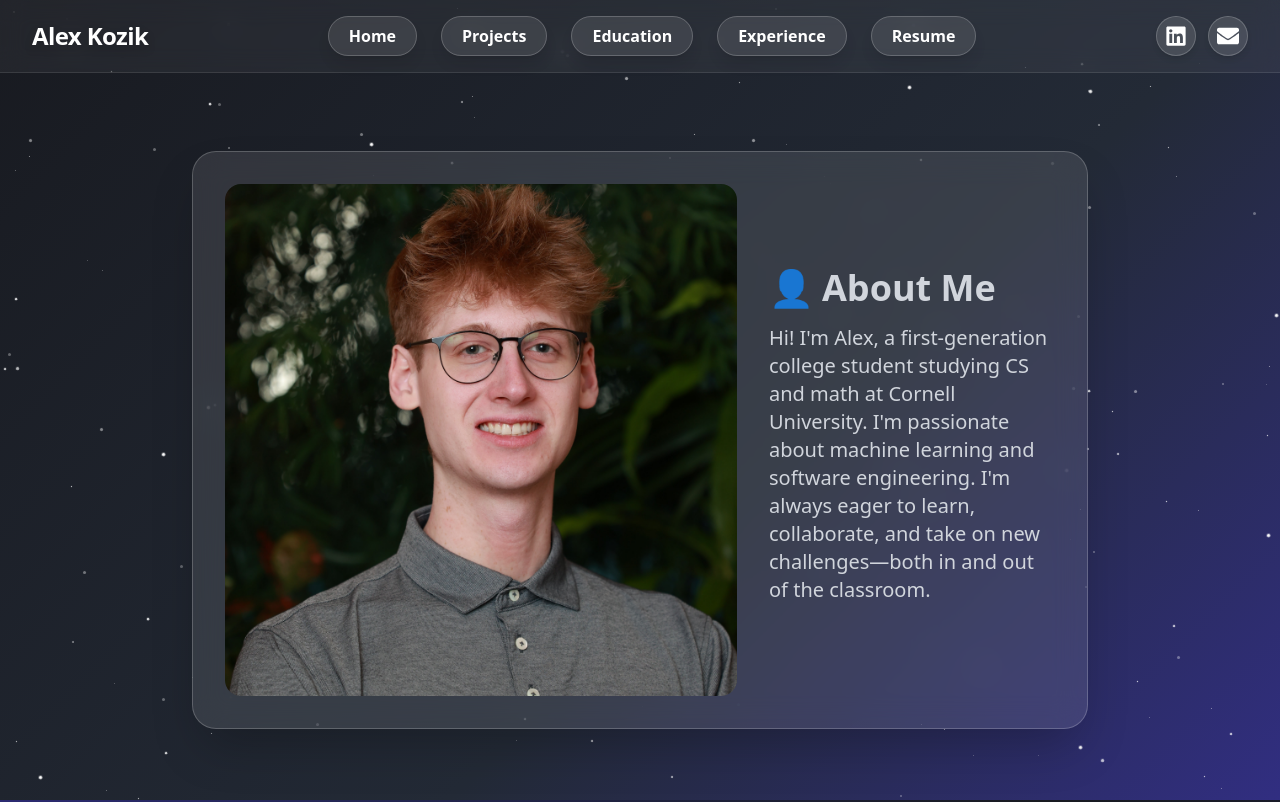
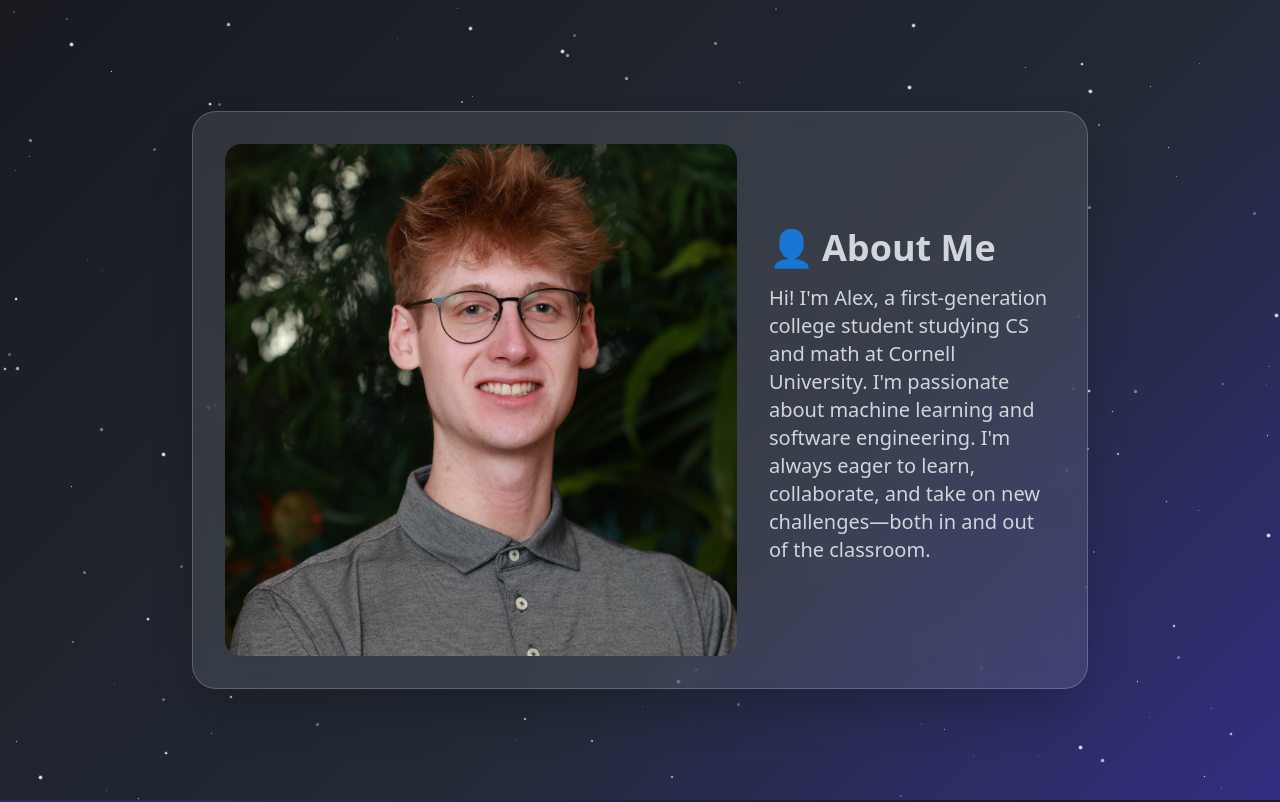
Before and after one commit to LambdaAK/Alex-Kozik-Portfolio, a React (Vite) app: page / in a window 1280 px wide. Shown: the top 802 px of the page. Built offline with nearby package versions, Linux system fonts and the light colour scheme.

Commit message:
Removed navbar

```diff
--- a/src/App.tsx
+++ b/src/App.tsx
@@ -530,60 +530,15 @@
   </div>
 );
 
-function Navbar() {
-  return (
-    <nav className="w-full flex items-center justify-between px-8 py-4 fixed top-0 left-0 z-20 bg-white/5 backdrop-blur-md border-b border-white/10">
-      {/* Logo */}
-      <div className="font-extrabold text-2xl text-white drop-shadow-lg tracking-tight select-none">
-        Alex Kozik
-      </div>
-      {/* Nav Links */}
-      <ul className="flex gap-4 md:gap-6">
-        {[
-          { name: 'Home', href: '#about' },
-          { name: 'Projects', href: '#projects' },
-          { name: 'Education', href: '#education' },
-          { name: 'Experience', href: '#experience' },
-          { name: 'Resume', href: '/resume.pdf', download: true },
-        ].map((link) => (
-          <li key={link.name}>
-            <a
-              href={link.href}
-              {...(link.download ? { download: true } : {})}
-              className="px-5 py-2 rounded-full bg-white/10 text-white font-semibold backdrop-blur-lg border border-white/20 shadow-lg transition duration-200 hover:bg-gradient-to-r hover:from-cyan-400/30 hover:to-blue-500/30 hover:text-cyan-200 hover:scale-105 hover:shadow-xl focus:outline-none focus:ring-2 focus:ring-cyan-400/40"
-              target={link.href.startsWith('http') ? '_blank' : undefined}
-              rel={link.href.startsWith('http') ? 'noopener noreferrer' : undefined}
-            >
-              {link.name}
-            </a>
-          </li>
-        ))}
-      </ul>
-      {/* Social Icons */}
-      <div className="flex gap-3">
-        <a href="https://linkedin.com/in/alex-kozik" target="_blank" rel="noopener noreferrer" aria-label="LinkedIn"
-          className="w-10 h-10 flex items-center justify-center rounded-full bg-white/10 border border-white/20 text-white hover:bg-white/20 hover:text-cyan-300 transition shadow-md backdrop-blur-md">
-          <FaLinkedin size={22} />
-        </a>
-        <a href="mailto:alex.kozik@yahoo.com" aria-label="Email"
-          className="w-10 h-10 flex items-center justify-center rounded-full bg-white/10 border border-white/20 text-white hover:bg-white/20 hover:text-cyan-300 transition shadow-md backdrop-blur-md">
-          <FaEnvelope size={22} />
-        </a>
-      </div>
-    </nav>
-  );
-}
-
 function App() {
   return (
     <div className="min-h-screen bg-gradient-to-br from-indigo-900 via-[#181A20] to-indigo-950 text-[#E5E7EB] relative overflow-x-hidden">
       <Starfield />
-      <Navbar />
       <div className="flex flex-col gap-8 max-w-5xl mx-auto px-4 pb-24 relative z-10">
         <section id="about">
           <div className="relative w-full h-screen">
-            {/* AboutMeCard centered accounting for navbar */}
-            <div className="absolute inset-0 flex items-center justify-center px-4" style={{ top: '80px' }}>
+            {/* AboutMeCard centered */}
+            <div className="absolute inset-0 flex items-center justify-center px-4">
               <AboutMeCard />
             </div>
           </div>
@@ -602,5 +557,4 @@
   );
 }
 
-
 export default App
```
